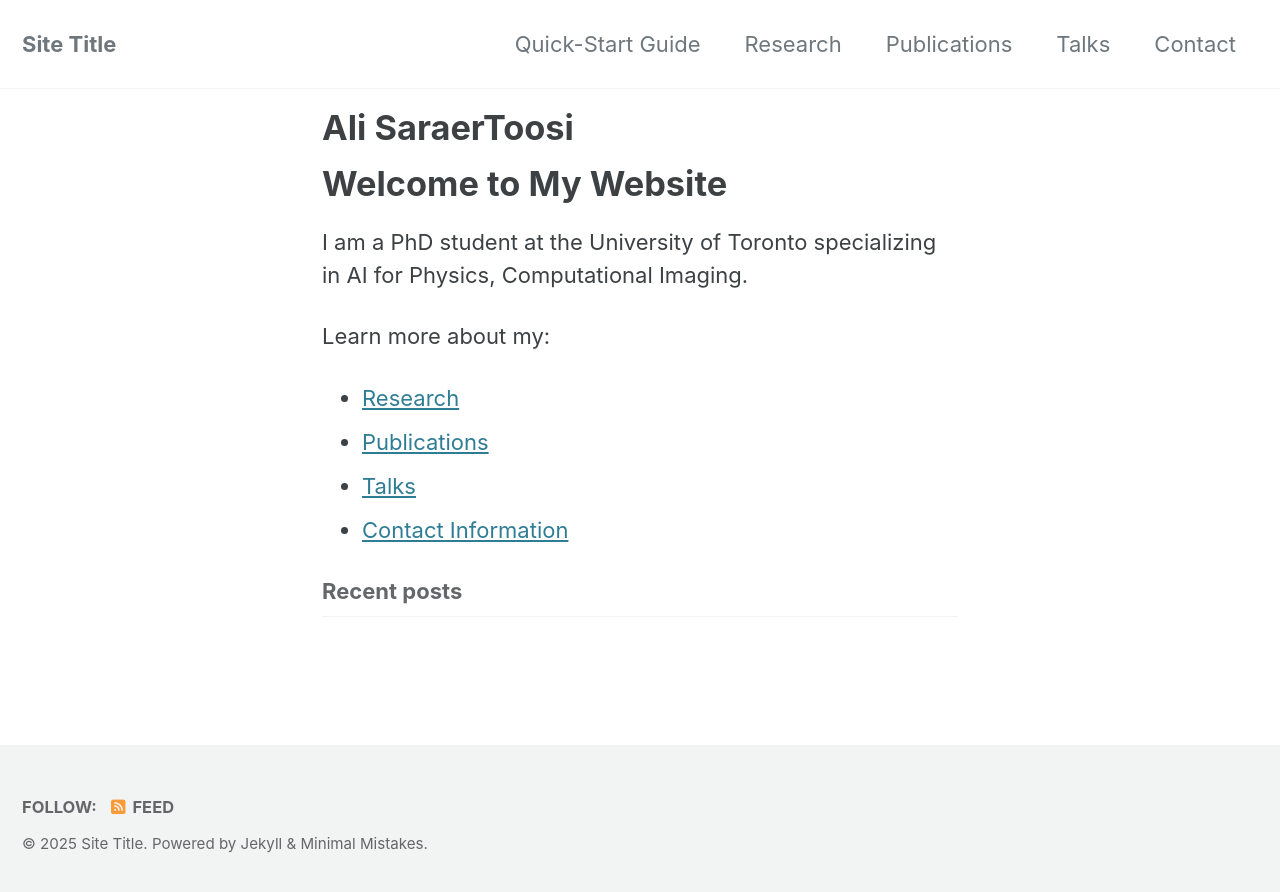
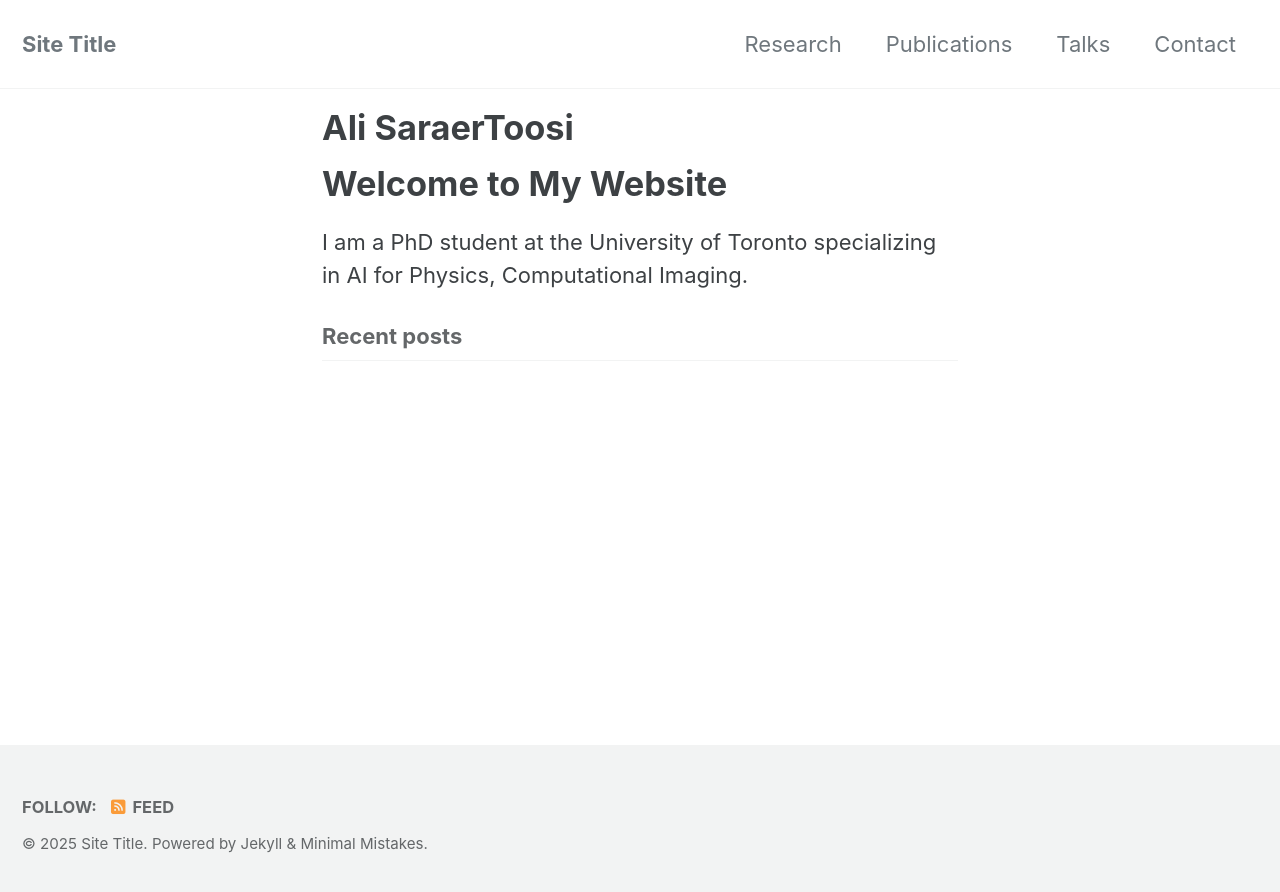
Before and after one commit to as2c/ali.github.io, a Jekyll site: the page built from index.md, in a window 1280 px wide. Shown: the top 892 px of the page. Built offline with Jekyll 4.4.1, drawn with Linux system fonts in a browser that asks for light colours; cached includes are drawn as plain includes.

Commit message:
changed index.md, got rid of links

```diff
--- a/_data/navigation.yml
+++ b/_data/navigation.yml
@@ -1,7 +1,5 @@
 # main links
 main:
-  - title: "Quick-Start Guide"
-    url: https://mmistakes.github.io/minimal-mistakes/docs/quick-start-guide/
   - title: "Research"
     url: /research/
   - title: "Publications"
--- a/index.md
+++ b/index.md
@@ -7,9 +7,3 @@ permalink: /
 # Welcome to My Website
 
 I am a PhD student at the University of Toronto specializing in AI for Physics, Computational Imaging.
-
-Learn more about my:
-- [Research](/research/)
-- [Publications](/publications/)
-- [Talks](/talks/)
-- [Contact Information](/contact/)
```
